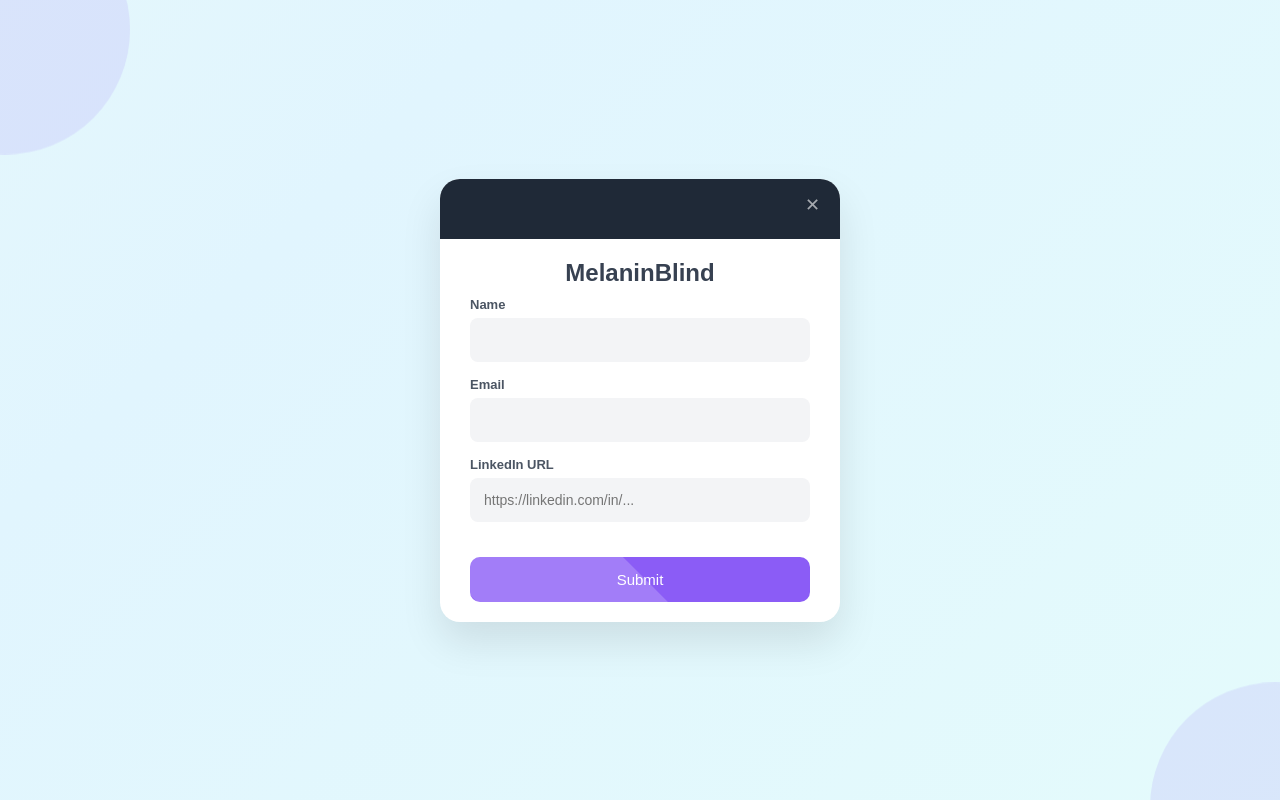
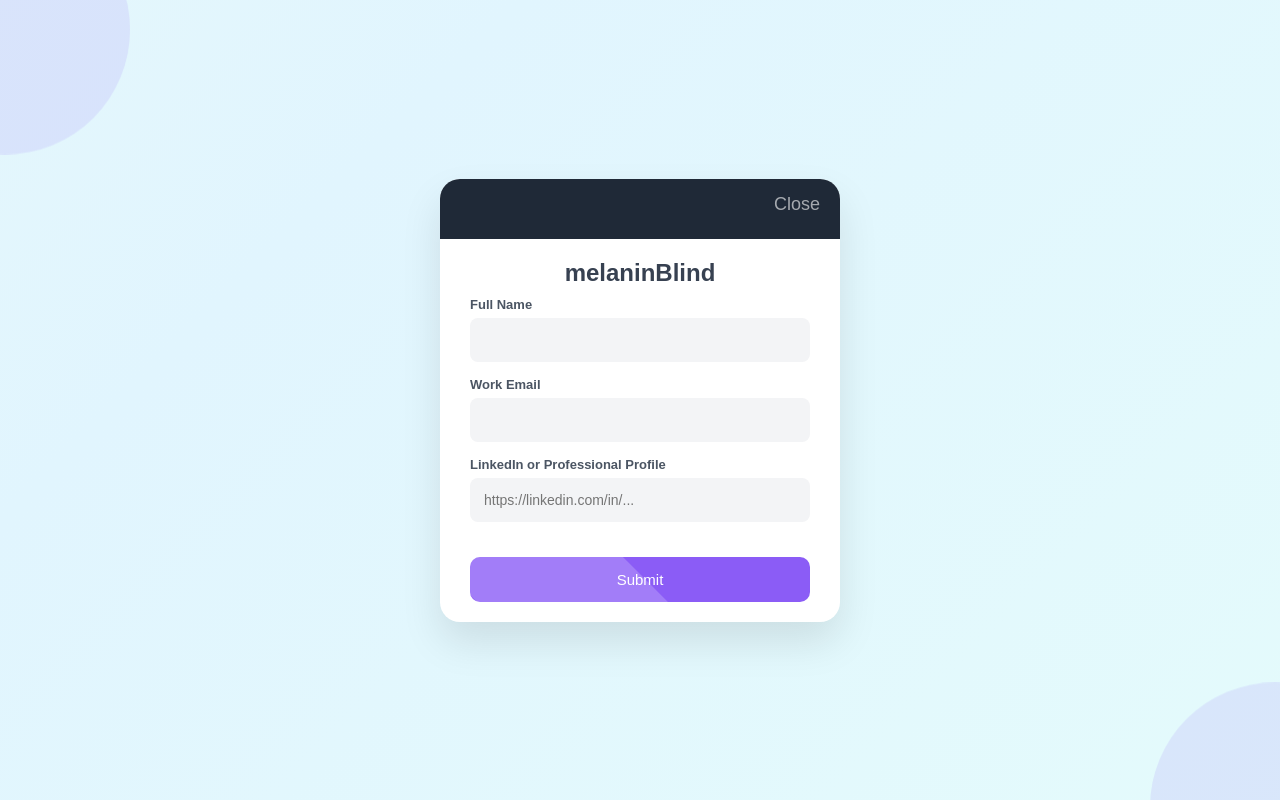
Before and after one commit to mohammedyashik/melaninBlind-V2, a React (Vite) app: page /requestform in a window 1280 px wide. Built offline with nearby package versions, Linux system fonts and the light colour scheme.

Commit message:
Update RequestForm.jsx
requestform content change v1

```diff
--- a/src/components/forms/RequestForm.jsx
+++ b/src/components/forms/RequestForm.jsx
@@ -26,13 +26,13 @@
     setMessage("");
     try {
       await sendEmail("template_75rv3mf", {
-        form_type: "Request Form",
+        form_type: "General Enquiry",
         name: formData.name,
         email: formData.email,
         linkedin: formData.linkedin
       });
       setStatus("success");
-      setMessage("Form submitted successfully ✅");
+      setMessage("Submission received. We will get back to you shortly.");
       setFormData({
         name: "",
         email: "",
@@ -45,7 +45,7 @@
     } catch (error) {
       console.error("Email send failed:", error);
       setStatus("error");
-      setMessage("Something went wrong ❌");
+      setMessage("Submission failed. Please try again.");
     } finally {
       setLoading(false);
     }
@@ -55,13 +55,13 @@
     <div className="wrapper">
       <form className="form" onSubmit={handleSubmit}>
         <div className="form-header">
-          <span className="close">✕</span>
+          <span className="close">Close</span>
         </div>
 
-        <h2>MelaninBlind</h2>
+        <h2>melaninBlind</h2>
 
         <div className="input-group">
-          <label>Name</label>
+          <label>Full Name</label>
           <input
             type="text"
             name="name"
@@ -72,7 +72,7 @@
         </div>
 
         <div className="input-group">
-          <label>Email</label>
+          <label>Work Email</label>
           <input
             type="email"
             name="email"
@@ -83,7 +83,7 @@
         </div>
 
         <div className="input-group">
-          <label>LinkedIn URL</label>
+          <label>LinkedIn or Professional Profile</label>
           <input
             type="url"
             name="linkedin"
@@ -95,7 +95,7 @@
         </div>
 
         <button type="submit" className="button" disabled={loading}>
-          {loading ? "Sending..." : "Submit"}
+          {loading ? "Submitting..." : "Submit"}
         </button>
 
         {message && (
```
